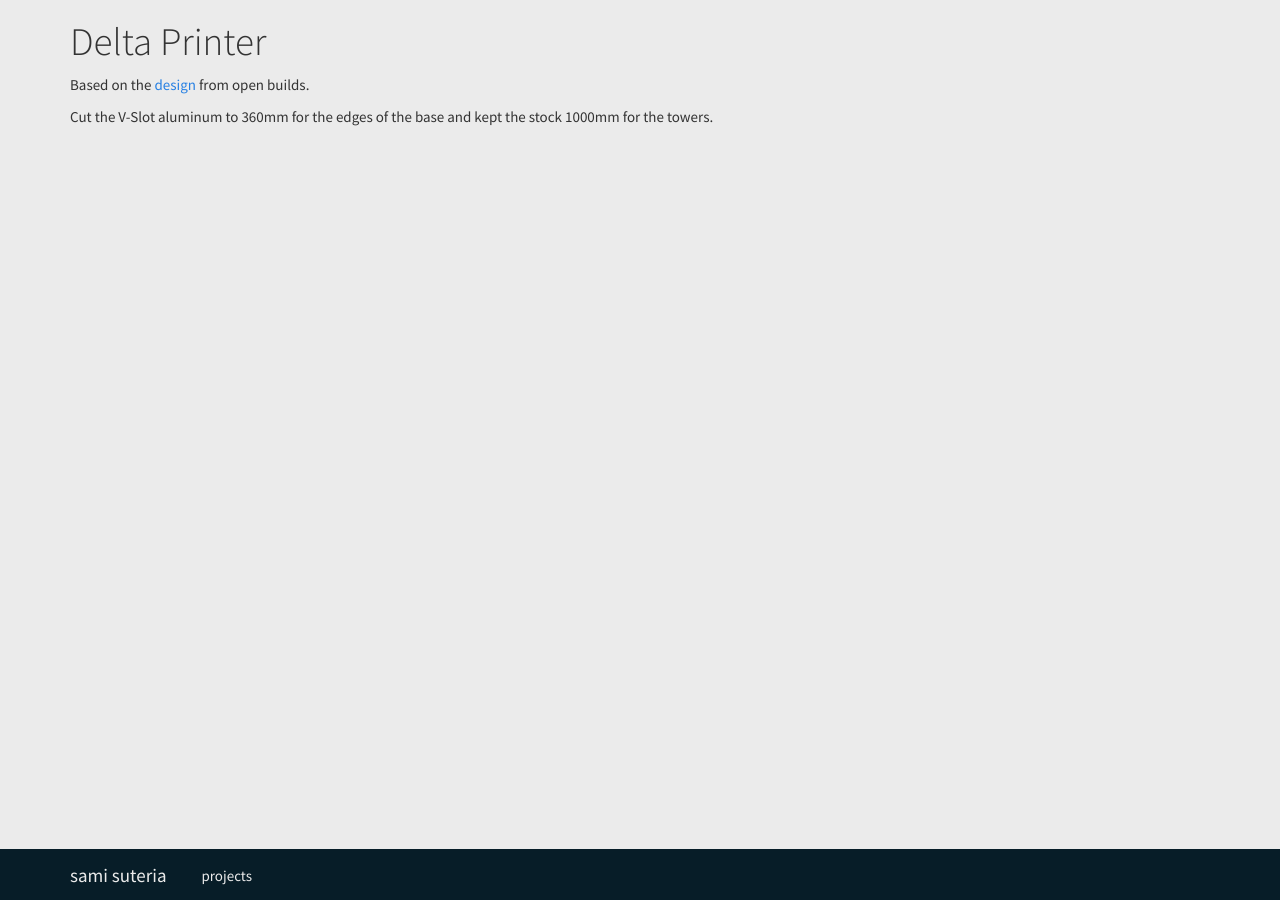
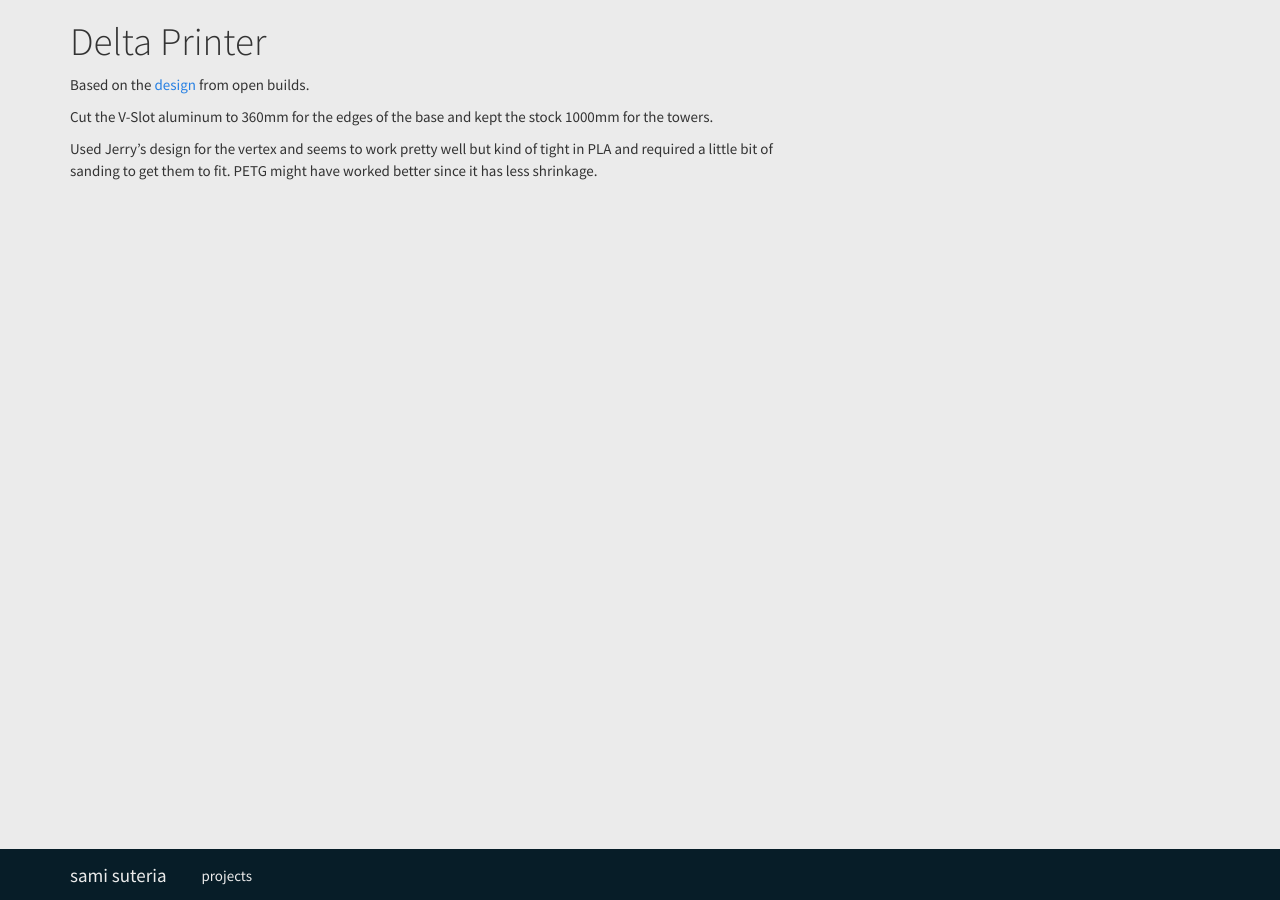
Before and after one commit to samisuteria/samisuteria.github.io, a Jekyll site: the page built from projects/delta-printer.md, in a window 1280 px wide. Built offline with Jekyll 4.4.1, drawn with Linux system fonts in a browser that asks for light colours; nearby versions of some CDN libraries; a script that is not in the unit is left out.

Commit message:
add stl documentation

```diff
--- a/projects/delta-printer.md
+++ b/projects/delta-printer.md
@@ -8,3 +8,7 @@
 Based on the [design](http://www.openbuilds.com/builds/delta-six.476/) from open builds.
 
 Cut the V-Slot aluminum to 360mm for the edges of the base and kept the stock 1000mm for the towers.
+
+Used Jerry's design for the vertex and seems to work pretty well but kind of tight in PLA and required a little bit of sanding to get them to fit. PETG might have worked better since it has less shrinkage.
+
+<script src="https://embed.github.com/view/3d/samisuteria/samisuteria.github.io/blob/master/projects/delta-printer-files/vertex_20x40%20rev%202.stl>"></script>
```
